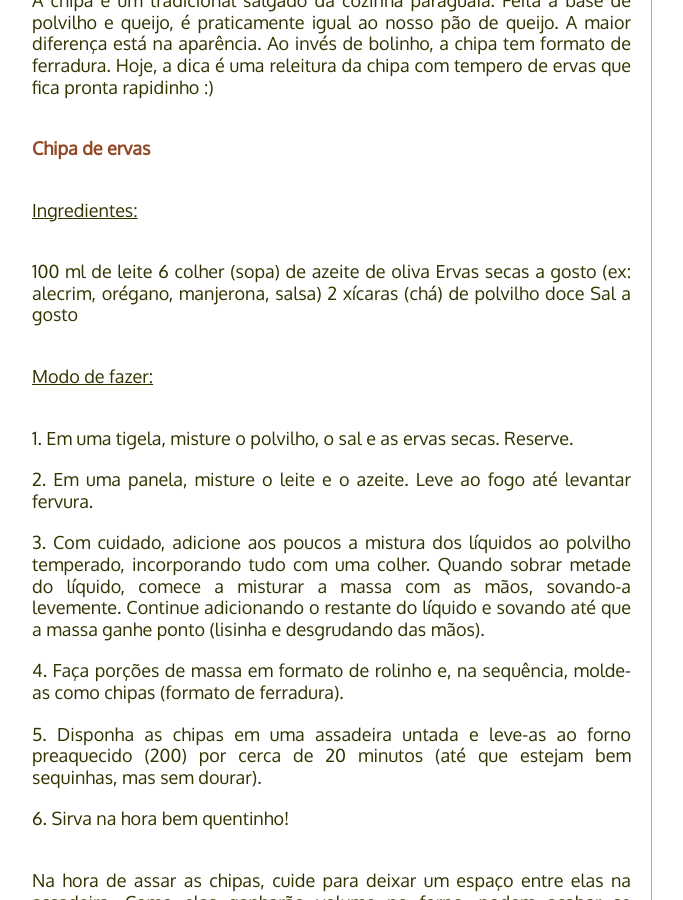
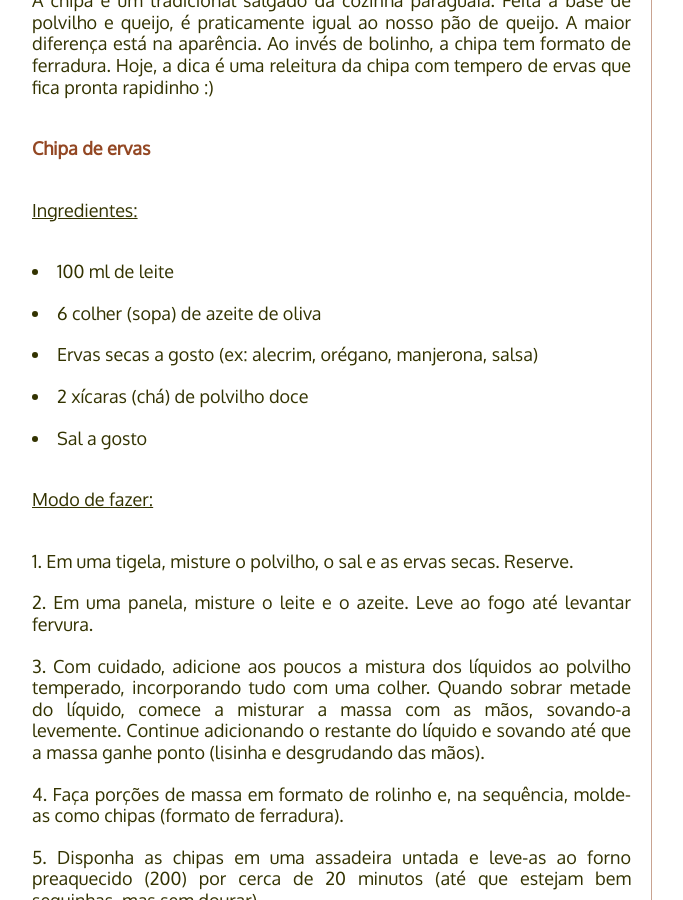
Before and after one commit to PaneladePau/paneladepau-jekyll-blog, a Jekyll site: the page built from _posts/2015-07-27-chipa-de-ervas.md, in a window 1280 px wide and 900 px high, scrolled down 599 px. Shown: the whole window, without its empty margins (138-821 px from the left). Built offline with Jekyll 4.4.1, drawn with Linux system fonts in a browser that asks for light colours; nearby versions of some CDN libraries; some web fonts are replaced; Markdown is read by kramdown in place of the engine named in the settings.

Commit message:
“update”

```diff
--- a/_posts/2015-07-27-chipa-de-ervas.md
+++ b/_posts/2015-07-27-chipa-de-ervas.md
@@ -21,11 +21,11 @@ A chipa é um tradicional salgado da cozinha paraguaia. Feita à base de polvilh
 
 ###Ingredientes:
 
-100 ml de leite
-6 colher (sopa) de azeite de oliva
-Ervas secas a gosto (ex: alecrim, orégano, manjerona, salsa)
-2 xícaras (chá) de polvilho doce
-Sal a gosto
+* 100 ml de leite
+* 6 colher (sopa) de azeite de oliva
+* Ervas secas a gosto (ex: alecrim, orégano, manjerona, salsa)
+* 2 xícaras (chá) de polvilho doce
+* Sal a gosto
 
 ### Modo de fazer:
 
```
